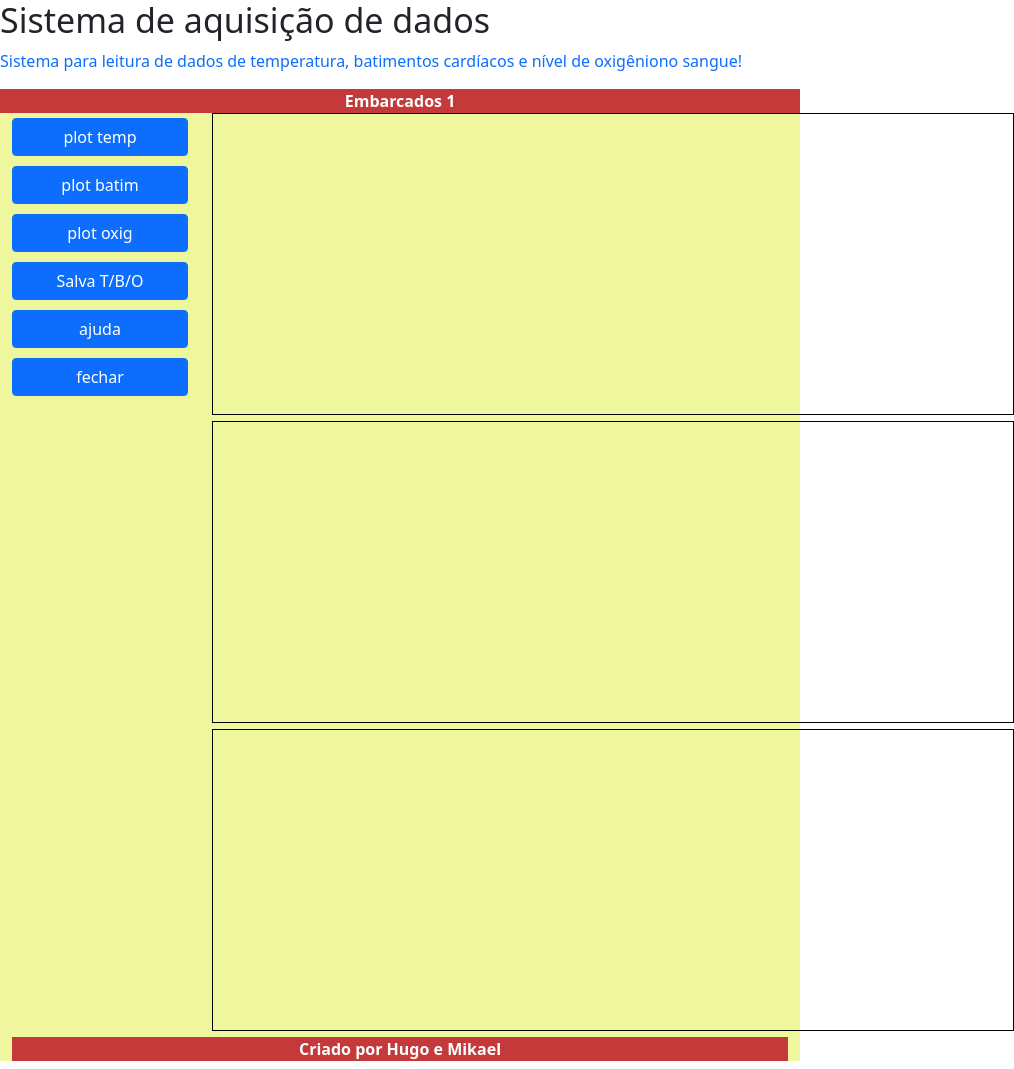
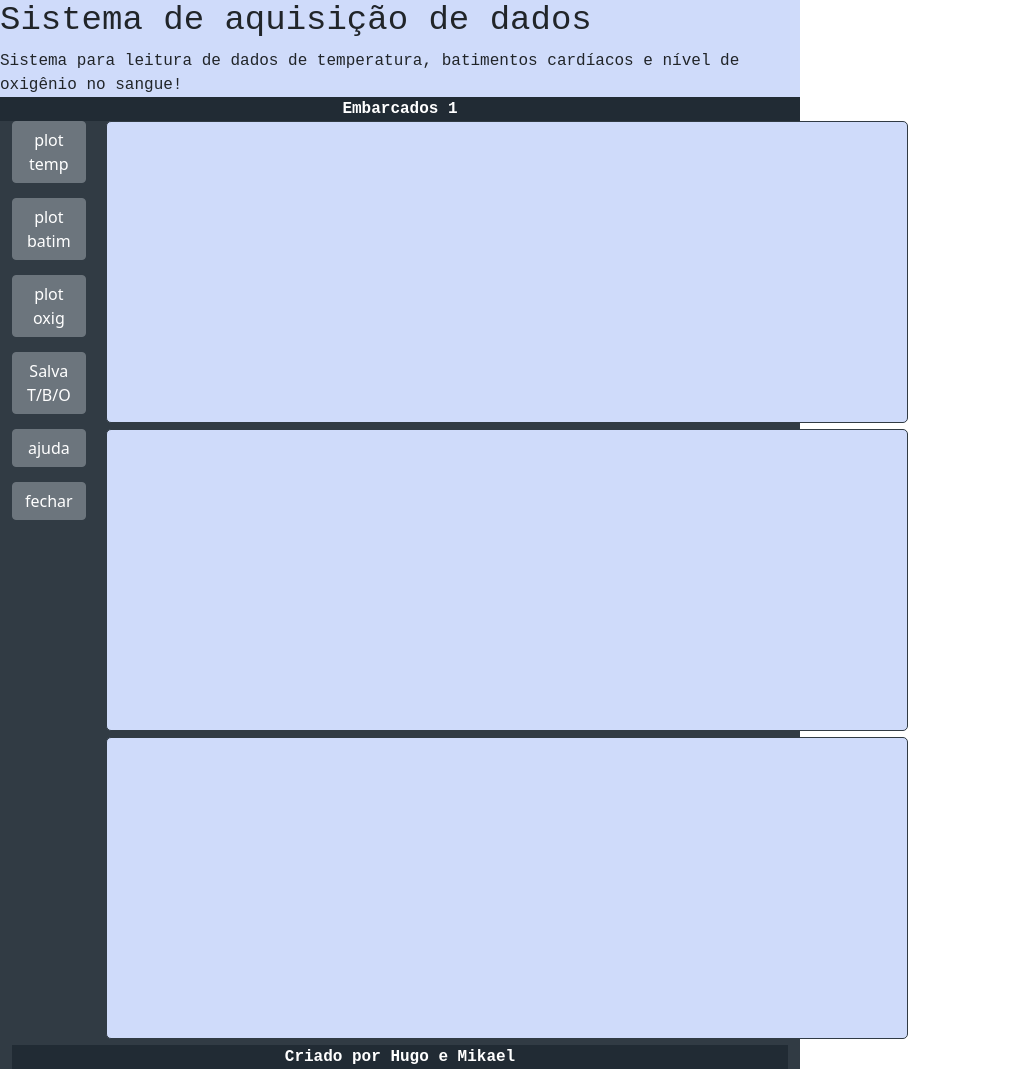
Before and after one commit to realhugo1609/SistemasEmbarcados_trabalho2Fork, an Electron app: page index.html in a window 800 px wide. Shown: the whole page, 1014 px wide, since content can reach past the window. Drawn offline with Linux system fonts and the light colour scheme; no server answers.

Commit message:
modified:   estilos.css 	modified:   index.html

```diff
--- a/estilos.css
+++ b/estilos.css
@@ -1,21 +1,41 @@
-.botao
-{
+.buttonCol{
+    display:flex;
+    flex-direction: column;
+    gap: 15px
+}
+.cabec{
+    background-color: rgb(207, 219, 250);
+    font-family: "Courier New", Courier, monospace;
+}
+button {
   width: 100%;
   margin-top: 5px;
   margin-bottom: 5px;
 }
-header, footer
-{
-    background-color: rgb(196, 57, 57);
+
+body{
+    background-color: rgb(207, 219, 250);
+}
+
+header,
+footer {
+  background-color: rgb(33, 43, 52);
   color: white;
   font-weight: bold;
   text-align: center;
+  font-family: "Courier New", Courier, monospace;
 }
-div
-{
-    background-color: rgb(239, 247, 158);
+div {
+  background-color: rgb(49, 59, 68);
 }
-canvas
-{
-    border: black solid 1px;
+canvas {
+  border: rgb(49, 59, 68) groove 1px;
+  border-radius: 5px;
+
+  background-color: rgb(207, 219, 250);
 }
+
+h1,p {
+  font-family: "Courier New", Courier, monospace;
+  background-color: rgb(207, 219, 250);
+}
--- a/index.html
+++ b/index.html
@@ -11,19 +11,21 @@
     <title>Embarcados 1</title>
   </head>
   <body>
-    <h1>Sistema de aquisição de dados</h1>
-    <p class="text-primary">Sistema para leitura de dados de temperatura, batimentos cardíacos e nível de oxigêniono sangue!</p>
+    <div class="cabec">
+      <h1>Sistema de aquisição de dados</h1>
+      Sistema para leitura de dados de temperatura, batimentos cardíacos e nível de oxigênio no sangue!
+    </div>
 
     <header>Embarcados 1</header>
     <div class="container-fluid">
-      <div class="row">
-        <div class="col-sm-3">
-          <button class="botao btn btn-primary" onclick="func_plot_temp()">plot temp</button>
-          <button class="botao btn btn-primary" onclick="func_plot_batim()">plot batim</button>
-          <button class="botao btn btn-primary" onclick="func_plot_oxig()">plot oxig</button>
-          <button class="botao btn btn-primary" onclick="muda_flag_salvar()">Salva T/B/O</button>
-          <button  onclick="func_ajuda()" class="botao btn btn-primary">ajuda</button>
-          <button onclick="func_fechar()" class="botao btn btn-primary">fechar</button>
+      <div style="display: grid; grid-template-columns: 1fr 4fr; gap: 20px">
+        <div class="buttonCol">
+          <button class="btn btn-secondary" onclick="func_plot_temp()">plot temp</button>
+          <button class="btn btn-secondary" onclick="func_plot_batim()">plot batim</button>
+          <button class="btn btn-secondary" onclick="func_plot_oxig()">plot oxig</button>
+          <button class="btn btn-secondary" onclick="muda_flag_salvar()">Salva T/B/O</button>
+          <button  onclick="func_ajuda()" class="btn btn-secondary">ajuda</button>
+          <button onclick="func_fechar()" class="btn btn-secondary">fechar</button>
         </div>
 
         <div class="col-sm-9">
```
Lines whose indentation alone changed are shown as unchanged.
